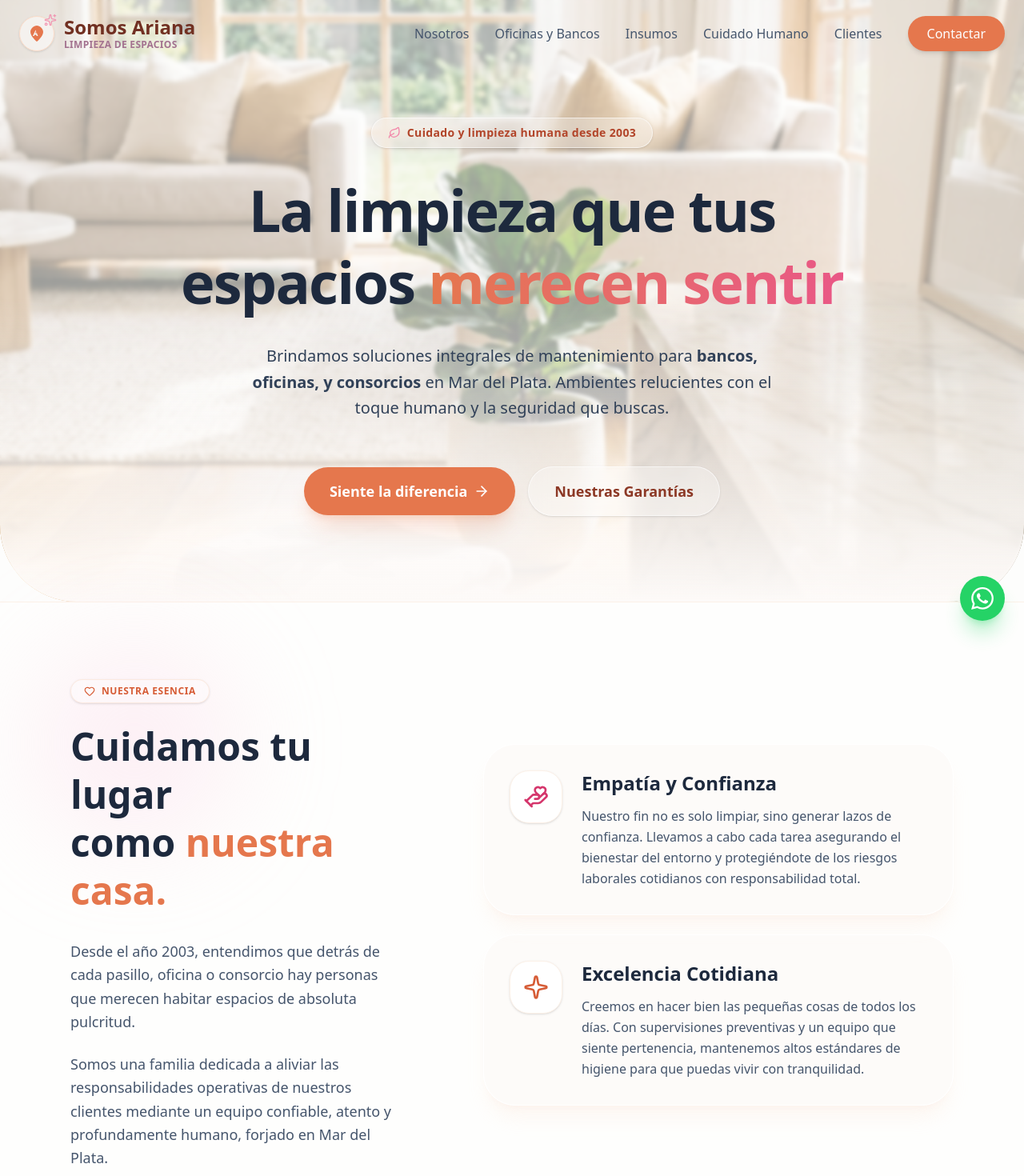
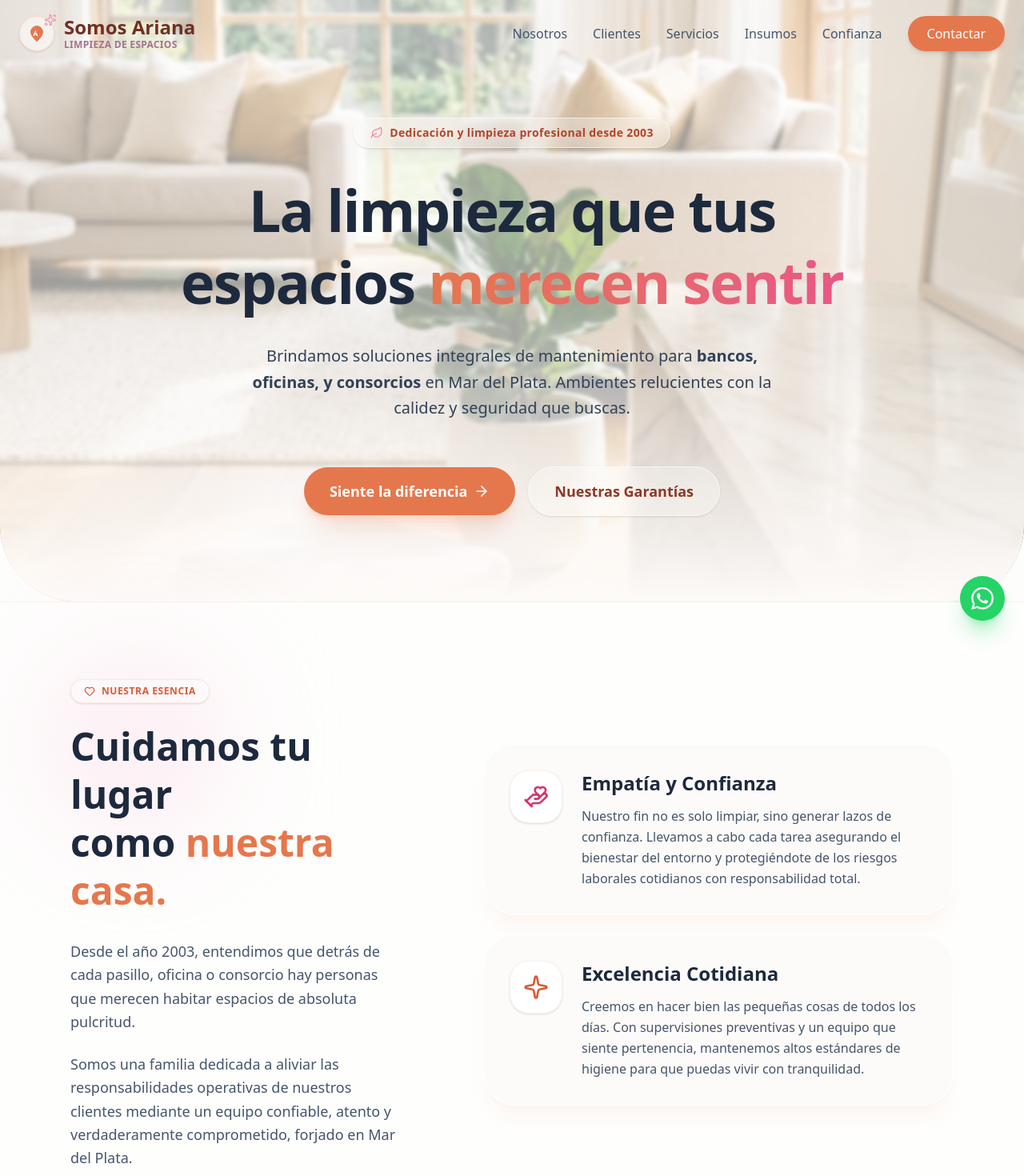
Before and after one commit to VicThorX/ariana-servicios, a Next.js app: page / in a window 1280 px wide. Shown: the top 1470 px of the page at 80% size. Built offline with nearby package versions, Linux system fonts and the light colour scheme.

Commit message:
feat(ui): reorder navigation links and update contact placeholder

```diff
--- a/src/components/layout/Footer.tsx
+++ b/src/components/layout/Footer.tsx
@@ -27,10 +27,10 @@ export default function Footer() {
             </h4>
             <ul className="space-y-4 text-sm font-bold text-brand-800">
               <li><Link href="#nosotros" className="hover:text-teal-600 transition-colors flex items-center gap-2">Quiénes Somos</Link></li>
-              <li><Link href="#servicios" className="hover:text-teal-600 transition-colors flex items-center gap-2">Oficinas y Consorcios</Link></li>
+              <li><Link href="#clientes" className="hover:text-teal-600 transition-colors flex items-center gap-2">Nuestros Clientes</Link></li>
+              <li><Link href="#servicios" className="hover:text-teal-600 transition-colors flex items-center gap-2">Servicios Integrales</Link></li>
               <li><Link href="#productos" className="hover:text-teal-600 transition-colors flex items-center gap-2">Insumos y Productos</Link></li>
               <li><Link href="#beneficios" className="hover:text-teal-600 transition-colors flex items-center gap-2">Garantía de Confianza</Link></li>
-              <li><Link href="#contacto" className="hover:text-teal-600 transition-colors flex items-center gap-2">Hablemos</Link></li>
             </ul>
           </div>
 
--- a/src/components/layout/Header.tsx
+++ b/src/components/layout/Header.tsx
@@ -32,10 +32,10 @@ export default function Header() {
         {/* Desktop Nav */}
         <nav className="hidden md:flex items-center gap-8 font-medium">
           <Link href="#nosotros" className="text-slate-600 hover:text-teal-600 dark:text-brand-100 dark:hover:text-teal-400 transition-colors duration-300">Nosotros</Link>
-          <Link href="#servicios" className="text-slate-600 hover:text-teal-600 dark:text-brand-100 dark:hover:text-teal-400 transition-colors duration-300">Oficinas y Bancos</Link>
+          <Link href="#clientes" className="text-slate-600 hover:text-teal-600 dark:text-brand-100 dark:hover:text-teal-400 transition-colors duration-300">Clientes</Link>
+          <Link href="#servicios" className="text-slate-600 hover:text-teal-600 dark:text-brand-100 dark:hover:text-teal-400 transition-colors duration-300">Servicios</Link>
           <Link href="#productos" className="text-slate-600 hover:text-teal-600 dark:text-brand-100 dark:hover:text-teal-400 transition-colors duration-300">Insumos</Link>
-          <Link href="#beneficios" className="text-slate-600 hover:text-teal-600 dark:text-brand-100 dark:hover:text-teal-400 transition-colors duration-300">Cuidado Humano</Link>
-          <Link href="#clientes" className="text-slate-600 hover:text-teal-600 dark:text-brand-100 dark:hover:text-teal-400 transition-colors duration-300">Clientes</Link>
+          <Link href="#beneficios" className="text-slate-600 hover:text-teal-600 dark:text-brand-100 dark:hover:text-teal-400 transition-colors duration-300">Confianza</Link>
           <Link href="#contacto" className="px-6 py-2.5 bg-brand-500 hover:bg-brand-600 text-white rounded-[2rem] transition-all shadow-md hover:shadow-lg hover:-translate-y-0.5">
             Contactar
           </Link>
@@ -58,10 +58,10 @@ export default function Header() {
         }`}
       >
         <Link href="#nosotros" onClick={() => setMobileMenuOpen(false)} className="text-slate-700 dark:text-brand-100 font-medium py-3 border-b border-white/50 dark:border-brand-900">Nosotros</Link>
-        <Link href="#servicios" onClick={() => setMobileMenuOpen(false)} className="text-slate-700 dark:text-brand-100 font-medium py-3 border-b border-white/50 dark:border-brand-900">Oficinas y Bancos</Link>
+        <Link href="#clientes" onClick={() => setMobileMenuOpen(false)} className="text-slate-700 dark:text-brand-100 font-medium py-3 border-b border-white/50 dark:border-brand-900">Clientes</Link>
+        <Link href="#servicios" onClick={() => setMobileMenuOpen(false)} className="text-slate-700 dark:text-brand-100 font-medium py-3 border-b border-white/50 dark:border-brand-900">Servicios</Link>
         <Link href="#productos" onClick={() => setMobileMenuOpen(false)} className="text-slate-700 dark:text-brand-100 font-medium py-3 border-b border-white/50 dark:border-brand-900">Nuestros Insumos</Link>
-        <Link href="#beneficios" onClick={() => setMobileMenuOpen(false)} className="text-slate-700 dark:text-brand-100 font-medium py-3 border-b border-white/50 dark:border-brand-900">Cuidado Humano</Link>
-        <Link href="#clientes" onClick={() => setMobileMenuOpen(false)} className="text-slate-700 dark:text-brand-100 font-medium py-3">Clientes</Link>
+        <Link href="#beneficios" onClick={() => setMobileMenuOpen(false)} className="text-slate-700 dark:text-brand-100 font-medium py-3 border-b border-white/50 dark:border-brand-900">Confianza</Link>
         <Link href="#contacto" onClick={() => setMobileMenuOpen(false)} className="mt-4 w-full text-center px-5 py-3 bg-brand-500 hover:bg-brand-600 text-white font-medium rounded-full transition-colors">
           Contactar
         </Link>
--- a/src/components/layout/Hero.tsx
+++ b/src/components/layout/Hero.tsx
@@ -32,7 +32,7 @@ export default function Hero() {
         >
           <span className="inline-flex items-center gap-2 px-5 py-2 rounded-full bg-white/30 backdrop-blur-md text-brand-700 text-sm font-bold tracking-wide border border-white/60 shadow-sm">
             <Leaf className="w-4 h-4 text-teal-400" />
-            Cuidado y limpieza humana desde 2003
+            Dedicación y limpieza profesional desde 2003
           </span>
         </motion.div>
 
@@ -51,7 +51,7 @@ export default function Hero() {
           transition={{ duration: 0.7, delay: 0.2 }}
           className="text-lg md:text-xl text-slate-700 dark:text-brand-200 mb-12 max-w-2xl mx-auto leading-relaxed font-medium"
         >
-          Brindamos soluciones integrales de mantenimiento para <strong>bancos, oficinas, y consorcios</strong> en Mar del Plata. Ambientes relucientes con el toque humano y la seguridad que buscas.
+          Brindamos soluciones integrales de mantenimiento para <strong>bancos, oficinas, y consorcios</strong> en Mar del Plata. Ambientes relucientes con la calidez y seguridad que buscas.
         </motion.p>
 
         <motion.div
--- a/src/components/sections/About.tsx
+++ b/src/components/sections/About.tsx
@@ -13,7 +13,7 @@ export default function About() {
           <motion.div
             initial={{ opacity: 0, x: -30 }}
             whileInView={{ opacity: 1, x: 0 }}
-            viewport={{ once: true, amount: 0.4 }}
+            viewport={{ once: false, amount: 0.4 }}
             transition={{ duration: 0.6 }}
             className="w-full lg:w-5/12 relative"
           >
@@ -33,7 +33,7 @@ export default function About() {
               Desde el año 2003, entendimos que detrás de cada pasillo, oficina o consorcio hay personas que merecen habitar espacios de absoluta pulcritud.
             </p>
             <p className="text-slate-600 dark:text-brand-200 text-lg leading-relaxed font-medium">
-              Somos una familia dedicada a aliviar las responsabilidades operativas de nuestros clientes mediante un equipo confiable, atento y profundamente humano, forjado en Mar del Plata.
+              Somos una familia dedicada a aliviar las responsabilidades operativas de nuestros clientes mediante un equipo confiable, atento y verdaderamente comprometido, forjado en Mar del Plata.
             </p>
           </motion.div>
 
@@ -41,7 +41,7 @@ export default function About() {
           <motion.div
             initial={{ opacity: 0, x: 30 }}
             whileInView={{ opacity: 1, x: 0 }}
-            viewport={{ once: true, amount: 0.4 }}
+            viewport={{ once: false, amount: 0.4 }}
             transition={{ duration: 0.6, delay: 0.2 }}
             className="w-full lg:w-7/12 space-y-6"
           >
--- a/src/components/sections/Benefits.tsx
+++ b/src/components/sections/Benefits.tsx
@@ -30,7 +30,7 @@ export default function Benefits() {
           <motion.div
             initial={{ opacity: 0, x: -50 }}
             whileInView={{ opacity: 1, x: 0 }}
-            viewport={{ once: true, amount: 0.35 }}
+            viewport={{ once: false, amount: 0.35 }}
             transition={{ duration: 0.6 }}
             className="w-full lg:w-1/2 space-y-8"
           >
@@ -43,7 +43,7 @@ export default function Benefits() {
                 Delega en nosotros y respira <span className="text-brand-500">tranquilo.</span>
               </h2>
               <p className="text-lg text-slate-600 dark:text-brand-200 font-medium">
-                Sabemos que administrar tu tiempo es fundamental. En Ariana, nos convertimos en tus aliados humanos y legales, asumiendo los riesgos mientras mantenemos tu entorno en perfecto estado.
+                Sabemos que administrar tu tiempo es fundamental. En Ariana, nos convertimos en tus aliados estratégicos y operativos, asumiendo los riesgos mientras mantenemos tu entorno en perfecto estado.
               </p>
             </div>
 
@@ -66,7 +66,7 @@ export default function Benefits() {
           <motion.div
             initial={{ opacity: 0, x: 50 }}
             whileInView={{ opacity: 1, x: 0 }}
-            viewport={{ once: true, amount: 0.35 }}
+            viewport={{ once: false, amount: 0.35 }}
             transition={{ duration: 0.6 }}
             className="w-full lg:w-1/2 relative min-h-[600px] flex justify-center items-center"
           >
--- a/src/components/sections/Contact.tsx
+++ b/src/components/sections/Contact.tsx
@@ -68,7 +68,7 @@ export default function Contact() {
           <motion.h2
             initial={{ opacity: 0, y: 20 }}
             whileInView={{ opacity: 1, y: 0 }}
-            viewport={{ once: true, amount: 0.35 }}
+            viewport={{ once: false, amount: 0.35 }}
             className="text-4xl md:text-5xl font-extrabold text-slate-800 dark:text-brand-50 mb-6"
           >
             Estamos para <span className="text-teal-600 dark:text-teal-400">escucharte</span>
@@ -76,7 +76,7 @@ export default function Contact() {
           <motion.p
             initial={{ opacity: 0, y: 20 }}
             whileInView={{ opacity: 1, y: 0 }}
-            viewport={{ once: true, amount: 0.35 }}
+            viewport={{ once: false, amount: 0.35 }}
             transition={{ delay: 0.1 }}
             className="text-lg text-slate-600 dark:text-brand-200 max-w-2xl mx-auto font-medium"
           >
@@ -88,7 +88,7 @@ export default function Contact() {
           <motion.div
             initial={{ opacity: 0, x: -30 }}
             whileInView={{ opacity: 1, x: 0 }}
-            viewport={{ once: true, amount: 0.35 }}
+            viewport={{ once: false, amount: 0.35 }}
             className="space-y-8"
           >
             <div className="bg-white/80 dark:bg-brand-900/40 p-8 md:p-10 rounded-[3rem] border border-brand-100 dark:border-brand-800 shadow-xl shadow-brand-200/20 dark:shadow-none backdrop-blur-md">
@@ -132,7 +132,7 @@ export default function Contact() {
           <motion.div
             initial={{ opacity: 0, x: 30 }}
             whileInView={{ opacity: 1, x: 0 }}
-            viewport={{ once: true, amount: 0.35 }}
+            viewport={{ once: false, amount: 0.35 }}
             className="p-8 lg:p-10 bg-white dark:bg-brand-900 rounded-[3rem] border border-brand-100 dark:border-brand-800 shadow-xl relative"
           >
             <h3 className="text-2xl font-bold text-slate-800 dark:text-brand-50 mb-6">Contanos qué buscás</h3>
@@ -180,7 +180,7 @@ export default function Contact() {
                   name="address"
                   type="text"
                   className="w-full px-5 py-4 rounded-[1.5rem] border border-brand-100 dark:border-brand-800 bg-brand-50/50 dark:bg-brand-950/50 text-slate-800 dark:text-brand-50 focus:ring-2 focus:ring-teal-500 focus:border-teal-500 outline-none transition-all disabled:opacity-50"
-                  placeholder="Tu banco o edificio"
+                  placeholder="Ej. Barrio Centro, Parque Luro, etc."
                   disabled={isSubmitting}
                 />
               </div>
--- a/src/components/sections/Products.tsx
+++ b/src/components/sections/Products.tsx
@@ -35,7 +35,7 @@ export default function Products() {
           <motion.h2
             initial={{ opacity: 0, y: 20 }}
             whileInView={{ opacity: 1, y: 0 }}
-            viewport={{ once: true, amount: 0.35 }}
+            viewport={{ once: false, amount: 0.35 }}
             className="text-4xl md:text-5xl font-bold text-slate-800 dark:text-brand-50 mb-6 font-sans capitalize"
           >
             Servicios y <span className="text-brand-600 dark:text-brand-400">Productos</span>
@@ -43,7 +43,7 @@ export default function Products() {
           <motion.p
             initial={{ opacity: 0, y: 20 }}
             whileInView={{ opacity: 1, y: 0 }}
-            viewport={{ once: true, amount: 0.35 }}
+            viewport={{ once: false, amount: 0.35 }}
             transition={{ delay: 0.1 }}
             className="text-lg text-slate-600 dark:text-brand-200 max-w-2xl mx-auto font-medium"
           >
@@ -57,7 +57,7 @@ export default function Products() {
               key={index}
               initial={{ opacity: 0, y: 30 }}
               whileInView={{ opacity: 1, y: 0 }}
-              viewport={{ once: true, amount: 0.35 }}
+              viewport={{ once: false, amount: 0.35 }}
               transition={{ delay: index * 0.15, duration: 0.6 }}
               className="group bg-white/80 dark:bg-brand-900/40 backdrop-blur-md overflow-hidden rounded-[2.5rem] border border-brand-100 dark:border-brand-800 shadow-xl shadow-brand-200/20 dark:shadow-none hover:shadow-2xl hover:border-brand-200 dark:hover:border-brand-700 transition-all duration-500 hover:-translate-y-2 flex flex-col cursor-default"
             >
--- a/src/components/sections/Services.tsx
+++ b/src/components/sections/Services.tsx
@@ -48,7 +48,7 @@ export default function Services() {
           <motion.h2
             initial={{ opacity: 0, y: 20 }}
             whileInView={{ opacity: 1, y: 0 }}
-            viewport={{ once: true, amount: 0.35 }}
+            viewport={{ once: false, amount: 0.35 }}
             className="text-4xl md:text-5xl font-bold text-slate-800 dark:text-brand-50 mb-6 font-sans capitalize"
           >
             Espacios cuidados con <span className="text-brand-600 dark:text-brand-400">dedicación</span>
@@ -56,7 +56,7 @@ export default function Services() {
           <motion.p
             initial={{ opacity: 0, y: 20 }}
             whileInView={{ opacity: 1, y: 0 }}
-            viewport={{ once: true, amount: 0.35 }}
+            viewport={{ once: false, amount: 0.35 }}
             transition={{ delay: 0.1 }}
             className="text-lg text-slate-600 dark:text-brand-200 max-w-2xl mx-auto font-medium"
           >
@@ -68,7 +68,7 @@ export default function Services() {
           variants={containerVariants}
           initial="hidden"
           whileInView="visible"
-          viewport={{ once: true, amount: 0.35 }}
+          viewport={{ once: false, amount: 0.35 }}
           className="grid md:grid-cols-3 gap-8 md:gap-10"
         >
           {services.map((service, index) => (
```
